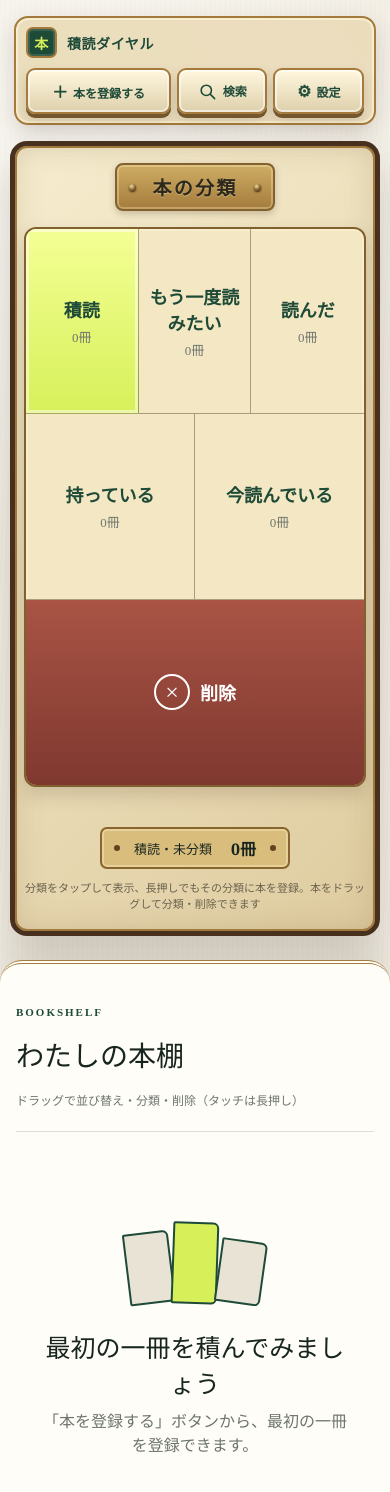
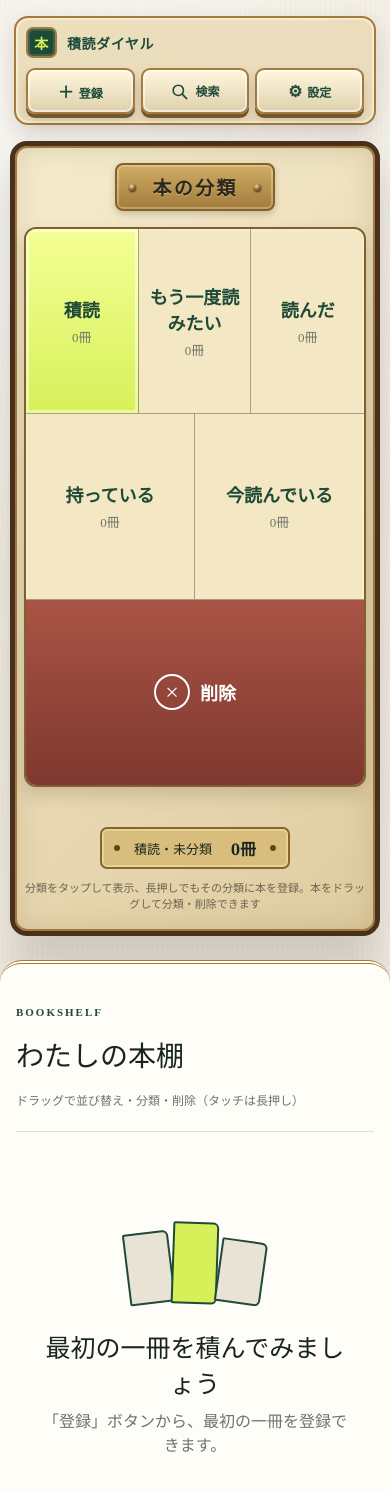
Before and after one commit to yuuitihtnk167-art/tsundoku-dial, a React (Vite) app: page / in a window 390 px wide. Shown: the top 1492 px of the page. Built offline with nearby package versions, Linux system fonts and the light colour scheme.

Commit message:
Shorten registration label and balance header actions

```diff
--- a/src/App.tsx
+++ b/src/App.tsx
@@ -1738,7 +1738,7 @@ export function BookLibrary() {
             aria-haspopup="dialog"
             onClick={() => openAddDialog(activeCategory)}
           >
-            <span aria-hidden="true">＋</span> 本を登録する
+            <span aria-hidden="true">＋</span> 登録
           </button>
           <button
             className="search-button"
@@ -1888,7 +1888,7 @@ export function BookLibrary() {
           <div className="empty-state">
             <div className="empty-books" aria-hidden="true"><i /><i /><i /></div>
             <h3>最初の一冊を積んでみましょう</h3>
-            <p>「本を登録する」ボタンから、最初の一冊を登録できます。</p>
+            <p>「登録」ボタンから、最初の一冊を登録できます。</p>
           </div>
         ) : visibleBooks.length === 0 ? (
           <div className="category-empty">
--- a/src/styles.css
+++ b/src/styles.css
@@ -309,9 +309,9 @@ button { color: inherit; }
   .category-console { width: min(680px, calc(100% - 24px)); }
 }
 
-@media (max-width: 720px) {
+@media (max-width: 560px) {
   .topbar { flex-direction: column; align-items: stretch; }
-  .topbar-actions { display: grid; grid-template-columns: minmax(0, 1.6fr) repeat(2, minmax(0, 1fr)); align-items: stretch; width: 100%; }
+  .topbar-actions { display: grid; grid-template-columns: repeat(3, minmax(0, 1fr)); align-items: stretch; width: 100%; }
   .topbar-actions button { min-width: 0; padding-inline: 6px; font-size: 12px; }
 }
 
```
